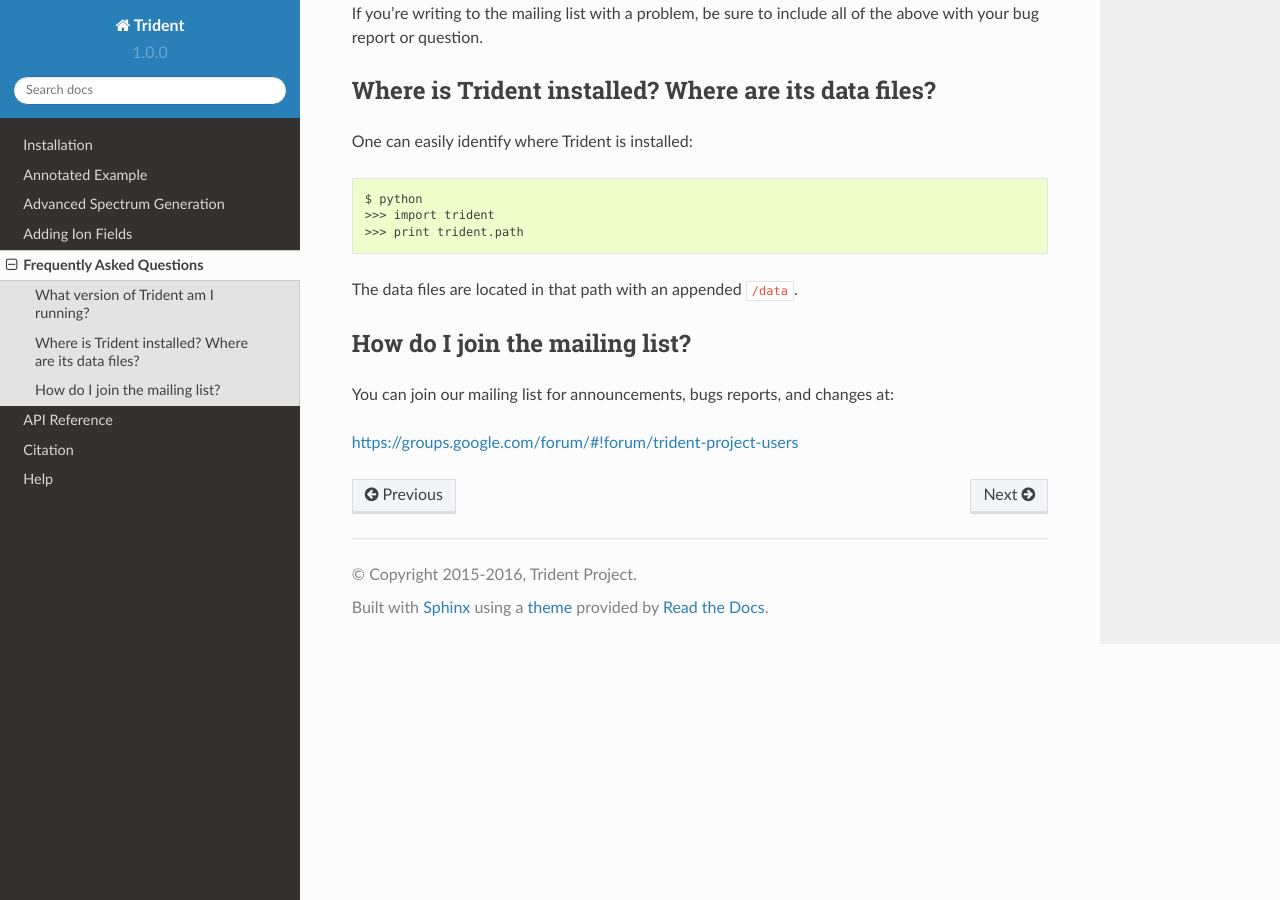
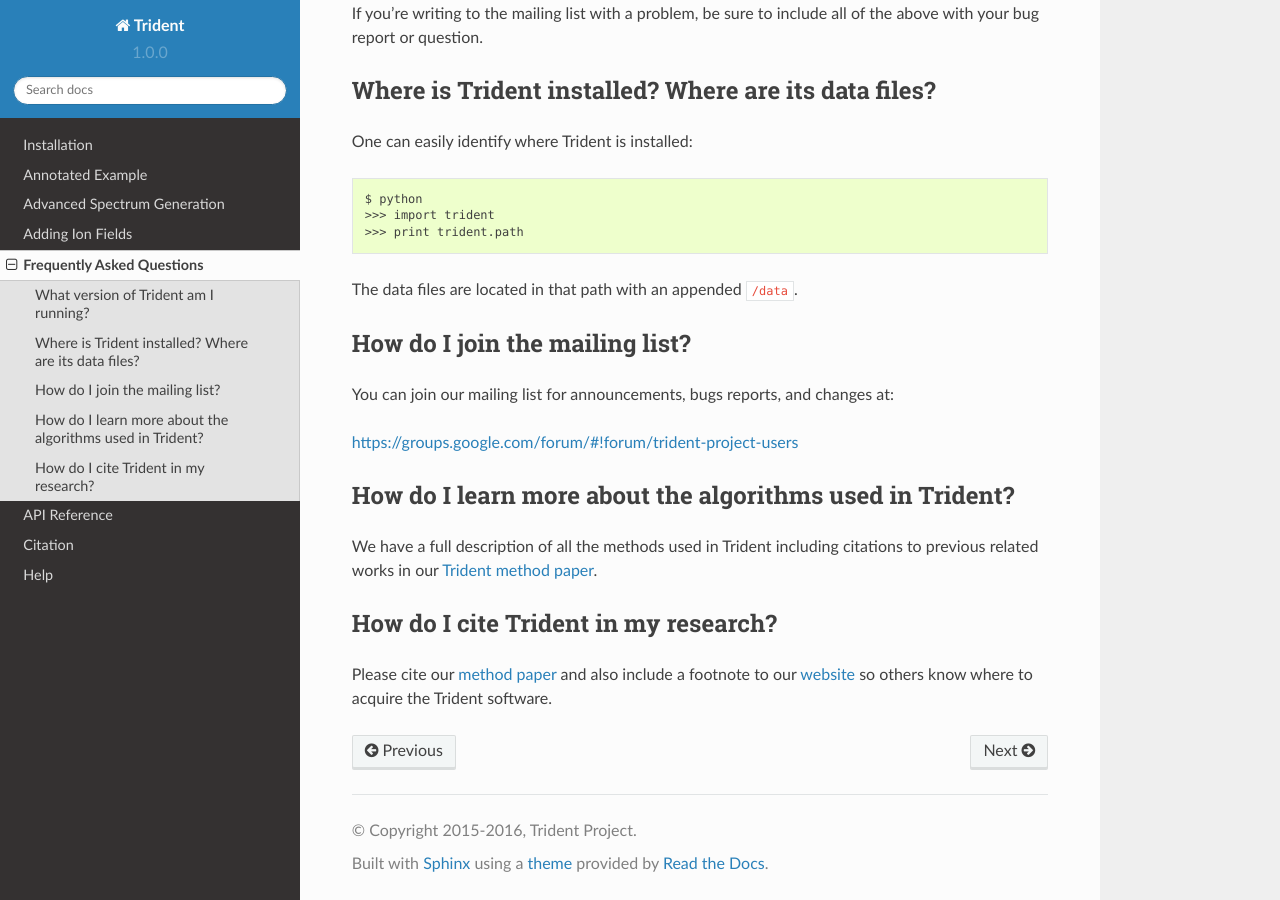
Before and after one commit to trident-project/trident, a Sphinx documentation site: the page built from doc/source/faq.rst, in a window 1280 px wide and 900 px high, scrolled down 633 px. Built offline with Sphinx 7.4.7 and the Read the Docs theme 2.0.0, drawn with Linux system fonts in a browser that asks for light colours; formulas are drawn with MathJax 3.

Commit message:
Updating FAQ with citation info

```diff
--- a/doc/source/faq.rst
+++ b/doc/source/faq.rst
@@ -48,3 +48,17 @@ You can join our mailing list for announcements, bugs reports, and changes
 at:
 
 https://groups.google.com/forum/#!forum/trident-project-users
+
+How do I learn more about the algorithms used in Trident?
+---------------------------------------------------------
+
+We have a full description of all the methods used in Trident including
+citations to previous related works in our `Trident method paper
+<https://arxiv.org/abs/1612.03935>`_.
+
+How do I cite Trident in my research?
+-------------------------------------
+
+Please cite our `method paper <https://arxiv.org/abs/1612.03935>`_ and also
+include a footnote to our `website <http://trident-project.org>`_ so others
+know where to acquire the Trident software.
```
